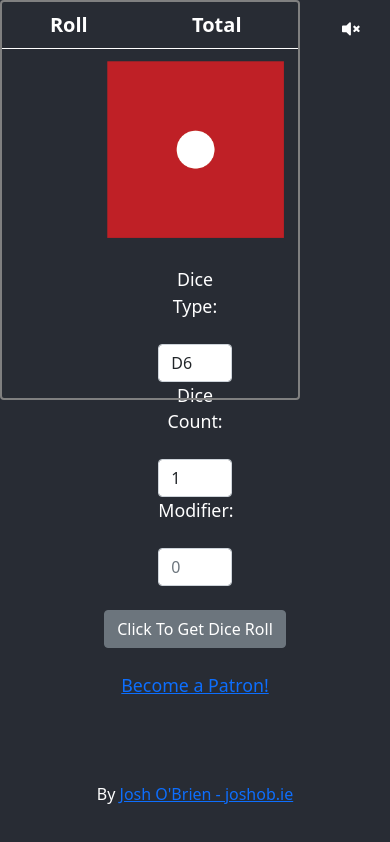
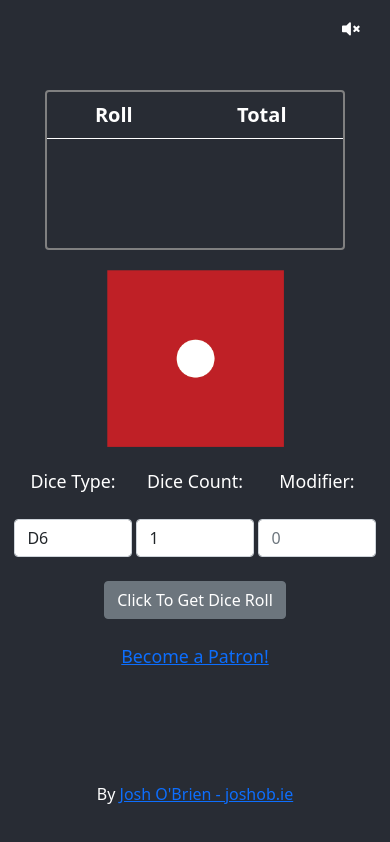
Before and after one commit to jobrien874/DiceGame, a React (Create React App) app: page / in a window 390 px wide. Built offline with nearby package versions, Linux system fonts and the light colour scheme.

Commit message:
DiceContainer

```diff
--- a/src/App.css
+++ b/src/App.css
@@ -45,32 +45,46 @@
   width: 100%;
 }
 
+.DiceBoard {
+  max-height: 300px;
+  display: flex;
+  flex-wrap: wrap;
+  flex: 1 0 25%;
+  max-width: 320px;
+  overflow: scroll;
+}
+
 .DiceContainer-total {
   position: absolute;
-  top: 31%;
-  left: 38%;
-  font-size: 37px;
+  font-size: 1em;
+  top:50%;
+  left: 50%;
+  transform: translate(-50%, -50%);
 }
 
-.DiceContainer, .diceImageTotal {
-  width: 177px;
-  height: 177px;
+.DiceContainer {
+  flex: 1 0 25%;
+}
+
+.DiceContainer,
+.diceImageTotal {
+  max-width: 177px;
+  max-height: 177px;
   position: relative;
   margin: 0 auto;
   margin-bottom: 20px;
 }
-
 
 .ResultsContainer > table > thead > tr > th {
   color: white;
   font-size: 20px;
 }
 
-.ResultsContainer > table > tbody > tr > td,  .ResultsContainer > table > tbody > tr > th{
+.ResultsContainer > table > tbody > tr > td,
+.ResultsContainer > table > tbody > tr > th {
   font-size: 20px;
   color: white;
 }
-
 
 .App-footer {
   background-color: #282c34;
@@ -95,3 +109,32 @@
     transform: rotate(360deg);
   }
 }
+
+@media only screen and (max-width: 1000px) {
+
+  .DiceForm {
+    width: 100%!important;
+    display: flex;
+  }
+
+  .DiceBoard {
+    max-height: 190px;
+  }
+
+  .DiceFormInput {
+    width: 32%;
+    margin: 0 auto;
+  }
+
+  .ResultsContainer {
+    border: 2px solid grey;
+    border-radius: 4px;
+    position: relative;
+    top: 0;
+    left: 0;
+    width: 300px;
+    height: 160px;
+    overflow-x: scroll;
+    margin-bottom: 20px;
+  }
+}
--- a/src/components/dice/Dice.jsx
+++ b/src/components/dice/Dice.jsx
@@ -1,7 +1,7 @@
 import React from "react";
 
 //stateless functional component
-const Dice = ({ diceImage, total }) => {
+const Dice = ({ diceImage, diceNumber }) => {
   if (diceImage) {
     return (
       <React.Fragment>
@@ -14,7 +14,7 @@ const Dice = ({ diceImage, total }) => {
     return (
       <React.Fragment>
         <div className="DiceContainer diceImageTotal">
-          <span className="DiceContainer-total">{total}</span>
+          <span className="DiceContainer-total">{diceNumber}</span>
           <img className="DiceImage" alt="dice" src="./dice.png" />
         </div>
       </React.Fragment>
--- a/src/components/dice/DiceContainer.jsx
+++ b/src/components/dice/DiceContainer.jsx
@@ -18,7 +18,7 @@ const DiceContainer = ({ diceCount, diceNumber, total }) => {
       rows.push(<Dice key={i} total={total} diceNumber={diceNumber[i]} diceImage={src} />);
   }
   return (
-    <div className="container-fluid">
+    <div className="container-fluid DiceBoard">
       {rows}
     </div>
   )
--- a/src/components/dice/DiceResults.jsx
+++ b/src/components/dice/DiceResults.jsx
@@ -7,7 +7,7 @@ const DiceResults = ({logPastResults}) => {
   let results = []
   for (var i = 0; i < logPastResults.length; i++) {
       results.push(
-      <tr>
+      <tr key={i}>
       <th scope="row" className="">{i + 1}</th>
       <td className="ResultsContainer-item">{logPastResults[i]}</td>
       </tr>
--- a/src/components/game/Game.jsx
+++ b/src/components/game/Game.jsx
@@ -153,12 +153,11 @@ class Game extends Component {
 
     return (
       <React.Fragment>
+        <DiceResults logPastResults={logPastResults}/>
         <DiceContainer total={total} diceCount={diceCount} diceNumber={diceNumbers} />
-        <DiceResults logPastResults={logPastResults}/>
         <MuteButton mute={mute} setMute={this.setMute} />
-        <div className="container-fluid w-25">
-          <div className="form-group mt-2">
-            <div className="form-group mt-2">
+        <div className="container-fluid w-25  DiceForm">
+            <div className="form-group mt-2 DiceFormInput">
               <label htmlFor="diceCount">Dice Type:</label>
               <select
                 className="mt-4 form-control m-auto mb-0"
@@ -172,6 +171,7 @@ class Game extends Component {
                 ))}
               </select>
             </div>
+            <div className="form-group mt-2 DiceFormInput">
             <label htmlFor="diceCount">Dice Count:</label>
             <select
               className="mt-4 form-control m-auto mb-0"
@@ -184,7 +184,8 @@ class Game extends Component {
                 </option>
               ))}
             </select>
-
+            </div>
+            <div className="form-group mt-2 DiceFormInput">
             <label htmlFor="diceModifier">Modifier:</label>
             <input
               placeholder="0"
@@ -193,7 +194,7 @@ class Game extends Component {
               className="mt-4 form-control m-auto mo-0"
               id="diceModifier"
             />
-          </div>
+            </div>
           {/*           <div className="form-group mt-2">
             <label htmlFor="diceCount">Dice Style:</label>
             <select
```
Also changed, not shown: 1 other file (tests, documents, lock files or other folders).
